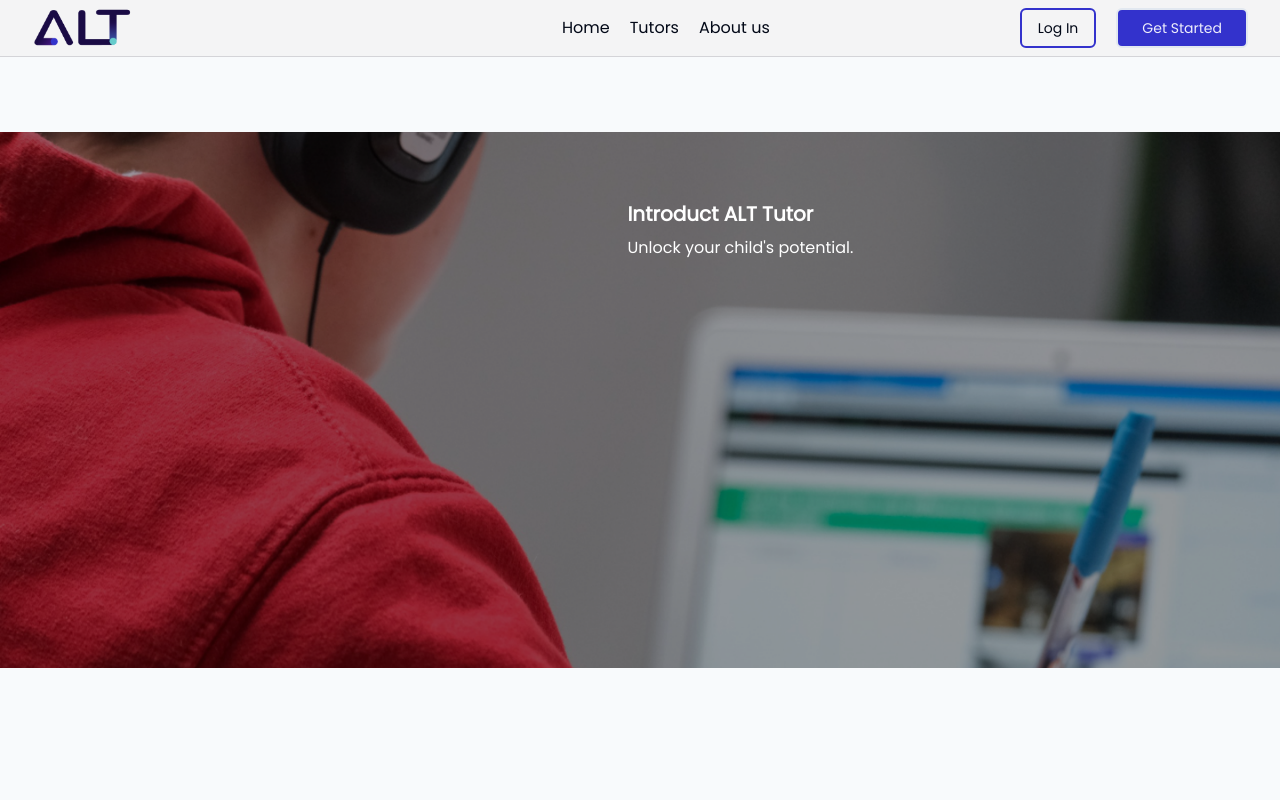
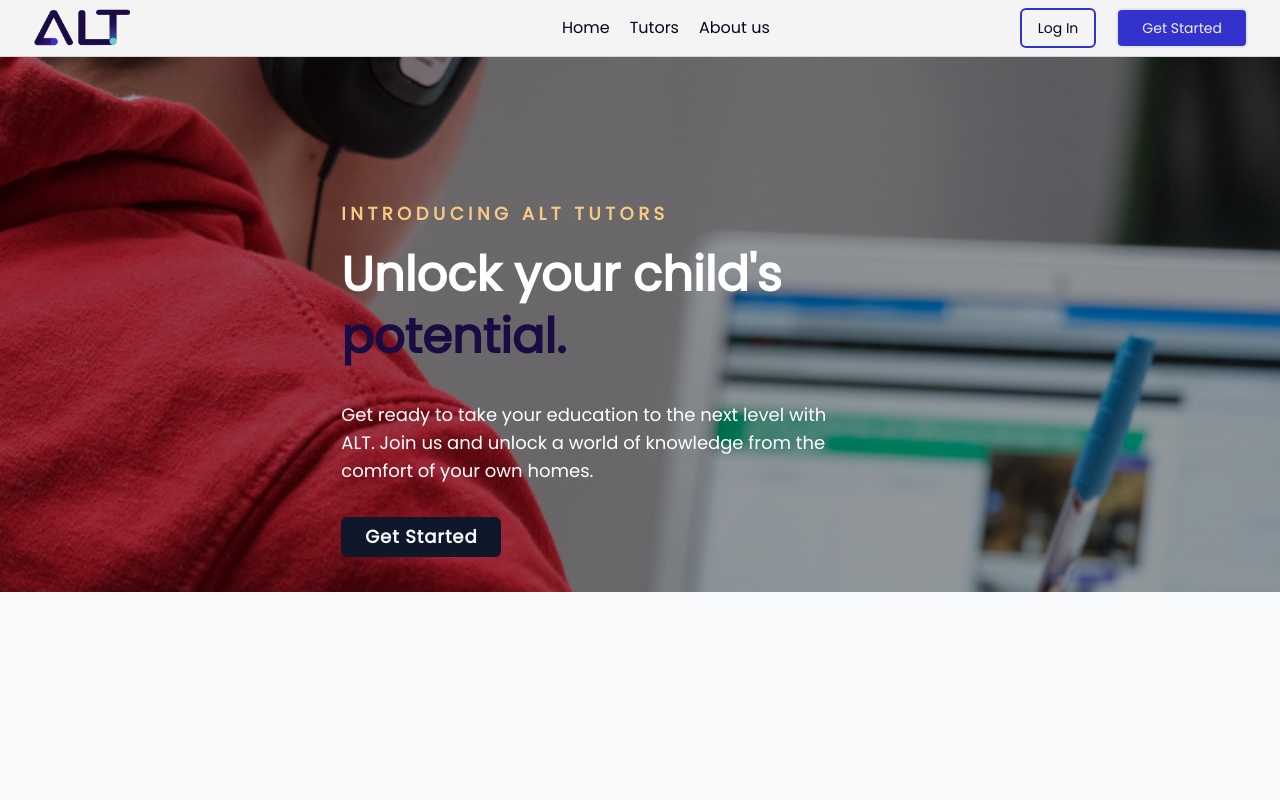
Before and after one commit to ubergonmx/alt-ahead, a Next.js app: page / in a window 1280 px wide. Shown: the top 800 px of the page. Built offline with nearby package versions, Linux system fonts and the light colour scheme.

Commit message:
ALT-22 Modified first section

```diff
--- a/src/app/layout.tsx
+++ b/src/app/layout.tsx
@@ -17,7 +17,7 @@ export default function RootLayout({ children }: { children: React.ReactNode })
       lang="en"
       className={cn('light bg-neutrals-light text-neutrals-black antialiased', poppins.className)}
     >
-      <body className="min-h-screen bg-slate-50 pt-12 antialiased">
+      <body className="min-h-screen bg-slate-50 pt-14 antialiased">
         <Navbar />
         {children}
         <Footer />
--- a/src/app/page.tsx
+++ b/src/app/page.tsx
@@ -1,24 +1,38 @@
+import { Button } from '@/components/ui/Button'
 import Image from 'next/image'
 
 export default function Home() {
   return (
-    <main className="flex min-h-screen flex-col items-center justify-between p-24">
-      <section className="container" id="hero">
-        <div className="flex h-screen items-center justify-center">
-          <div className="h-full w-full max-w-screen-lg">
-            <Image src="/home-hero.png" alt={'unsplash'} layout="fill" objectFit="contain" />
+    <main className="flex min-h-screen flex-col items-center justify-between p-0">
+      <section id="hero" className="m-0 flex h-full w-full flex-row-reverse">
+        <div className="flex h-full w-full items-center justify-center">
+          <div className="h-full w-full">
+            <Image
+              className="relative h-full w-full object-fill"
+              src="/home-hero.png"
+              alt={'unsplash'}
+              width={1000}
+              height={1000}
+            />
           </div>
-          <div className="absolute right-1/3 top-1/4 text-white">
-            <h2 className="text-xl font-semibold">Introduct ALT Tutor</h2>
-            <p className="mt-2">Unlock your child&apos;s potential.</p>
+          <div className="absolute right-1/3 top-1/4 flex flex-col gap-8 text-white">
+            <div className="flex flex-col gap-4">
+              <span className="text-lg font-semibold uppercase tracking-[0.25em] text-yellow-orange">
+                Introducing ALT Tutors
+              </span>
+              <h1 className="w-[30rem] text-5xl font-extrabold leading-[1.3]">
+                Unlock your child&apos;s <span className="text-dark-blue">potential.</span>
+              </h1>
+            </div>
+            <p className="w-[32rem] text-lg">
+              Get ready to take your education to the next level with ALT. Join us and unlock a
+              world of knowledge from the comfort of your own homes.
+            </p>
+            <Button className="w-40 text-lg font-semibold tracking-wider">Get Started</Button>
           </div>
         </div>
       </section>
-      <section className="container bg-orange-400">
-        <div className="flex h-screen items-center justify-center">
-          <p className="text-2xl font-semibold text-white">Orange background.</p>
-        </div>
-      </section>
+      <section className="container bg-yellow-orange"></section>
     </main>
   )
 }
```
